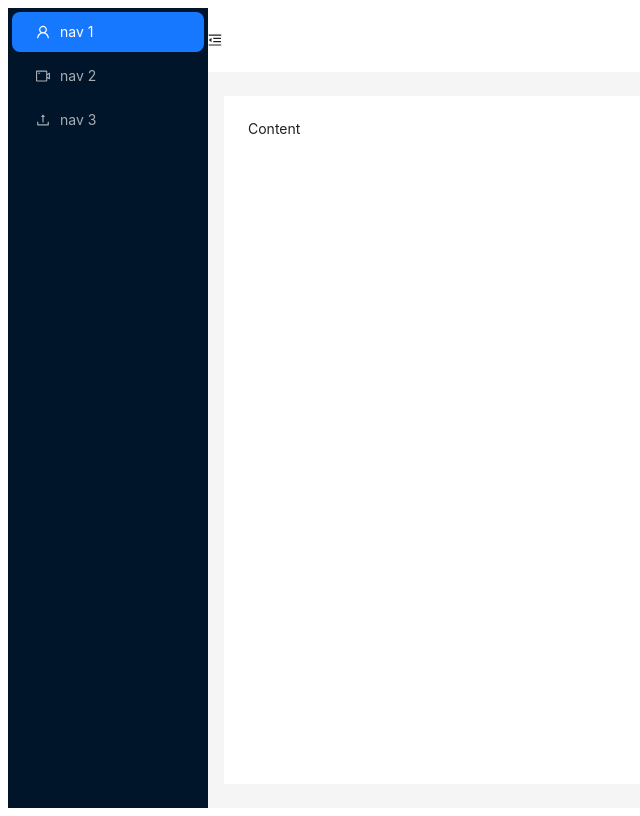
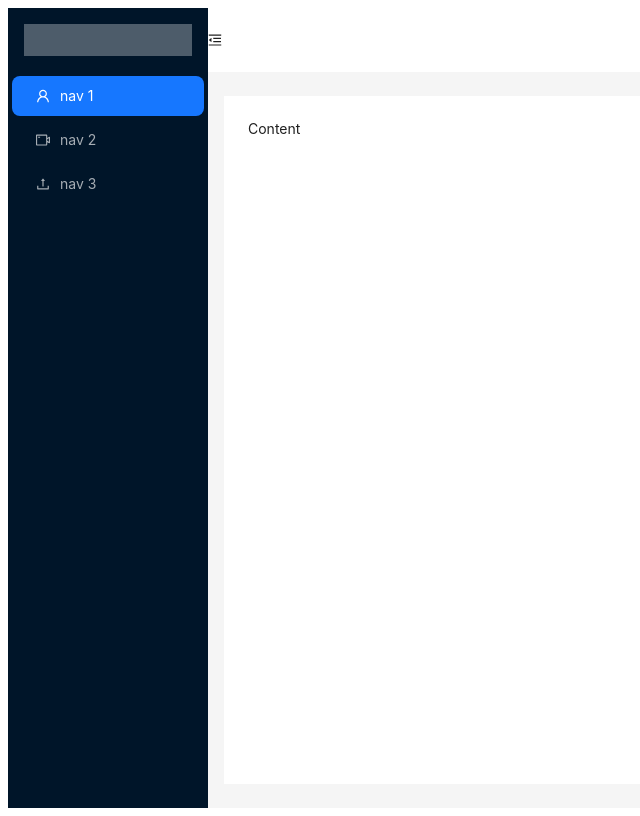
Before and after one commit to tarathep/otaku-shoppu-stock-fe, a Vue app: page /login in a window 1280 px wide. Shown: the whole page, without its empty margins (0-640 px from the left). Built offline with nearby package versions, Linux system fonts and the light colour scheme.

Commit message:
10 Separate Menu

```diff
--- a/src/App.vue
+++ b/src/App.vue
@@ -1,22 +1,6 @@
 <template>
   <a-layout class="h-screen">
-    <a-layout-sider v-model:collapsed="collapsed" :trigger="null" collapsible>
-      <div class="logo" />
-      <a-menu v-model:selectedKeys="selectedKeys" theme="dark" mode="inline">
-        <a-menu-item key="1">
-          <user-outlined />
-          <span>nav 1</span>
-        </a-menu-item>
-        <a-menu-item key="2">
-          <video-camera-outlined />
-          <span>nav 2</span>
-        </a-menu-item>
-        <a-menu-item key="3">
-          <upload-outlined />
-          <span>nav 3</span>
-        </a-menu-item>
-      </a-menu>
-    </a-layout-sider>
+    <Menu v-model:collapsed="collapsed" />
     <a-layout>
       <a-layout-header style="background: #fff; padding: 0">
         <menu-unfold-outlined
@@ -45,15 +29,9 @@
 </template>
 <script lang="ts" setup>
 import { ref } from "vue";
-import {
-  UserOutlined,
-  VideoCameraOutlined,
-  UploadOutlined,
-  MenuUnfoldOutlined,
-  MenuFoldOutlined,
-} from "@ant-design/icons-vue";
+import Menu from "./components/core/Menu.vue";
+import { MenuUnfoldOutlined, MenuFoldOutlined } from "@ant-design/icons-vue";
 
-const selectedKeys = ref<string[]>(["1"]);
 const collapsed = ref<boolean>(false);
 </script>
 <style>
@@ -69,12 +47,6 @@ const collapsed = ref<boolean>(false);
   color: #1890ff;
 }
 
-#components-layout-demo-custom-trigger .logo {
-  height: 32px;
-  background: rgba(255, 255, 255, 0.3);
-  margin: 16px;
-}
-
 .site-layout .site-layout-background {
   background: #fff;
 }
--- a/src/components/core/Menu.vue
+++ b/src/components/core/Menu.vue
@@ -1,11 +1,73 @@
 <template>
-  <h1>Menu</h1>
+  <a-layout-sider :collapsed="collapsed" :trigger="null" collapsible>
+    <div class="logo" @click="toggleCollapsed" />
+    <a-menu v-model:selectedKeys="selectedKeys" theme="dark" mode="inline">
+      <a-menu-item key="1">
+        <user-outlined />
+        <span>nav 1</span>
+      </a-menu-item>
+      <a-menu-item key="2">
+        <video-camera-outlined />
+        <span>nav 2</span>
+      </a-menu-item>
+      <a-menu-item key="3">
+        <upload-outlined />
+        <span>nav 3</span>
+      </a-menu-item>
+    </a-menu>
+  </a-layout-sider>
 </template>
 
 <script lang="ts">
+import { ref } from "vue";
+import {
+  UserOutlined,
+  VideoCameraOutlined,
+  UploadOutlined,
+  MenuUnfoldOutlined,
+  MenuFoldOutlined,
+} from "@ant-design/icons-vue";
 export default {
   name: "Menu",
+  props: ["collapsed"],
+  emits: ["update:collapsed"],
+  components: {
+    UserOutlined,
+    VideoCameraOutlined,
+    UploadOutlined,
+    MenuUnfoldOutlined,
+    MenuFoldOutlined,
+  },
+  setup(props, { emit }) {
+    const selectedKeys = ref<string[]>(["1"]);
+    const toggleCollapsed = () => {
+      emit("update:collapsed", !props.collapsed);
+    };
+    return { selectedKeys, toggleCollapsed };
+  },
 };
 </script>
 
-<style></style>
+<style>
+#components-layout-demo-custom-trigger .trigger {
+  font-size: 18px;
+  line-height: 64px;
+  padding: 0 24px;
+  cursor: pointer;
+  transition: color 0.3s;
+}
+
+#components-layout-demo-custom-trigger .trigger:hover {
+  color: #1890ff;
+}
+
+.logo {
+  height: 32px;
+  background: rgba(255, 255, 255, 0.3);
+  margin: 16px;
+}
+
+.site-layout .site-layout-background {
+  background: #fff;
+}
+</style>
```
